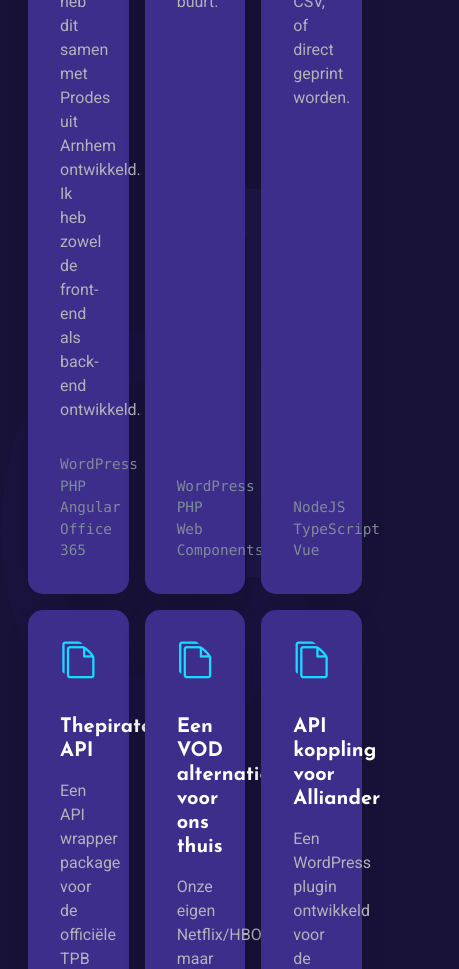
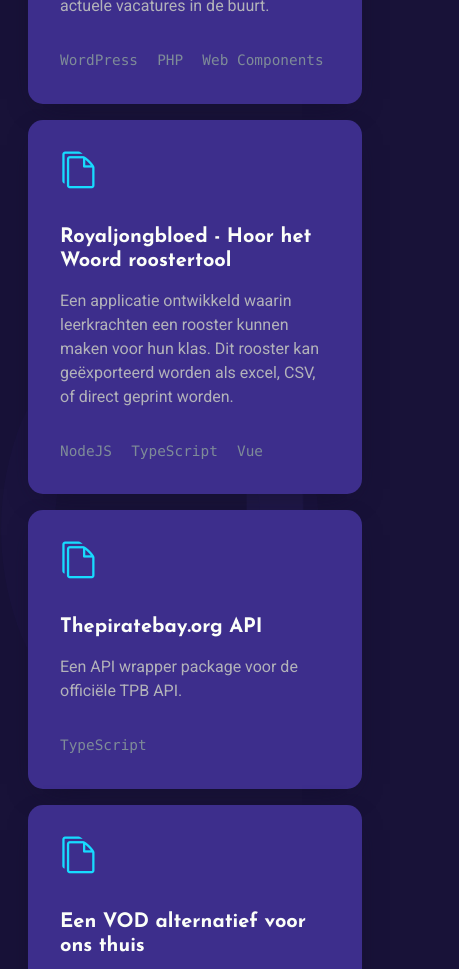
Before and after one commit to codeit-ninja/codeit-website, a Svelte app: page / in a window 390 px wide. Shown: the part 6320-7289 px from the top of the page, 459 px wide, since content can reach past the window. Built offline with nearby package versions, Linux system fonts and the light colour scheme.

Commit message:
Add responsive layout to portfolio

```diff
--- a/src/components/Portfolio.svelte
+++ b/src/components/Portfolio.svelte
@@ -12,7 +12,7 @@
         </header>
         <div class="codeit-section-content mt-auto">
             <div class="grid" style="--bs-gap: 1rem;">
-                <div class="g-col-4 portfolio-item d-flex flex-column">
+                <div class="g-col-12 g-col-md-6 g-col-lg-4 portfolio-item d-flex flex-column">
                     <div class="portfolio-item-header">
                         <i class="icon icon-project"></i>
                         <h5>Intranet met Office 365 en WordPress integratie</h5>
@@ -30,7 +30,7 @@
                         </ul>
                     </div>
                 </div>
-                <div class="g-col-4 portfolio-item d-flex flex-column">
+                <div class="g-col-12 g-col-md-6 g-col-lg-4 portfolio-item d-flex flex-column">
                     <div class="portfolio-item-header">
                         <i class="icon icon-project"></i>
                         <h5>Vacatures filteren op basis van postcode</h5>
@@ -47,7 +47,7 @@
                         </ul>
                     </div>
                 </div>
-                <div class="g-col-4 portfolio-item d-flex flex-column">
+                <div class="g-col-12 g-col-md-6 g-col-lg-4 portfolio-item d-flex flex-column">
                     <div class="portfolio-item-header">
                         <i class="icon icon-project"></i>
                         <h5>Royaljongbloed - Hoor het Woord roostertool</h5>
@@ -64,7 +64,7 @@
                         </ul>
                     </div>
                 </div>
-                <div class="g-col-4 portfolio-item d-flex flex-column">
+                <div class="g-col-12 g-col-md-6 g-col-lg-4 portfolio-item d-flex flex-column">
                     <div class="portfolio-item-header">
                         <i class="icon icon-project"></i>
                         <h5>Thepiratebay.org API</h5>
@@ -78,7 +78,7 @@
                         </ul>
                     </div>
                 </div>
-                <div class="g-col-4 portfolio-item d-flex flex-column">
+                <div class="g-col-12 g-col-md-6 g-col-lg-4 portfolio-item d-flex flex-column">
                     <div class="portfolio-item-header">
                         <i class="icon icon-project"></i>
                         <h5>Een VOD alternatief voor ons thuis</h5>
@@ -100,7 +100,7 @@
                         </ul>
                     </div>
                 </div>
-                <div class="g-col-4 portfolio-item d-flex flex-column">
+                <div class="g-col-12 g-col-md-6 g-col-lg-4 portfolio-item d-flex flex-column">
                     <div class="portfolio-item-header">
                         <i class="icon icon-project"></i>
                         <h5>API koppling voor Alliander</h5>
```
